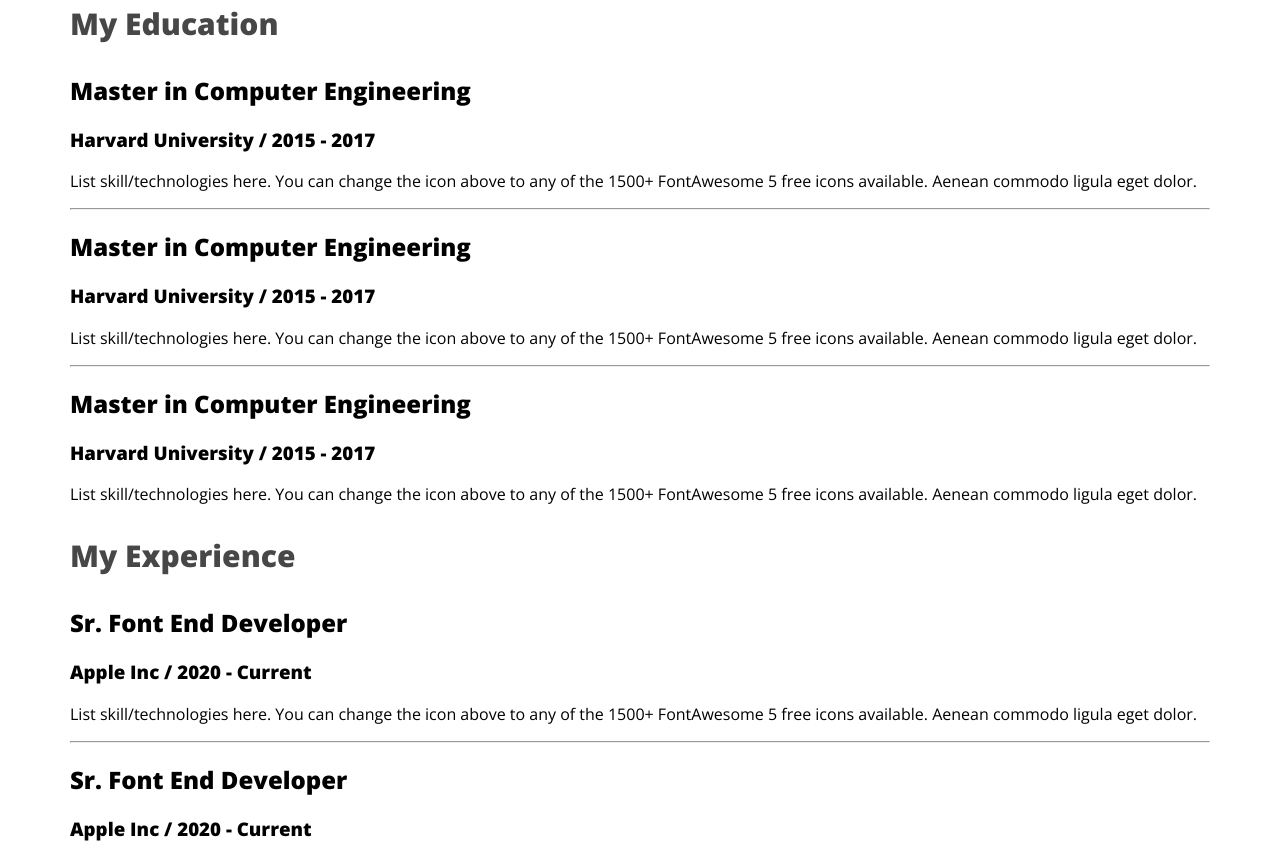
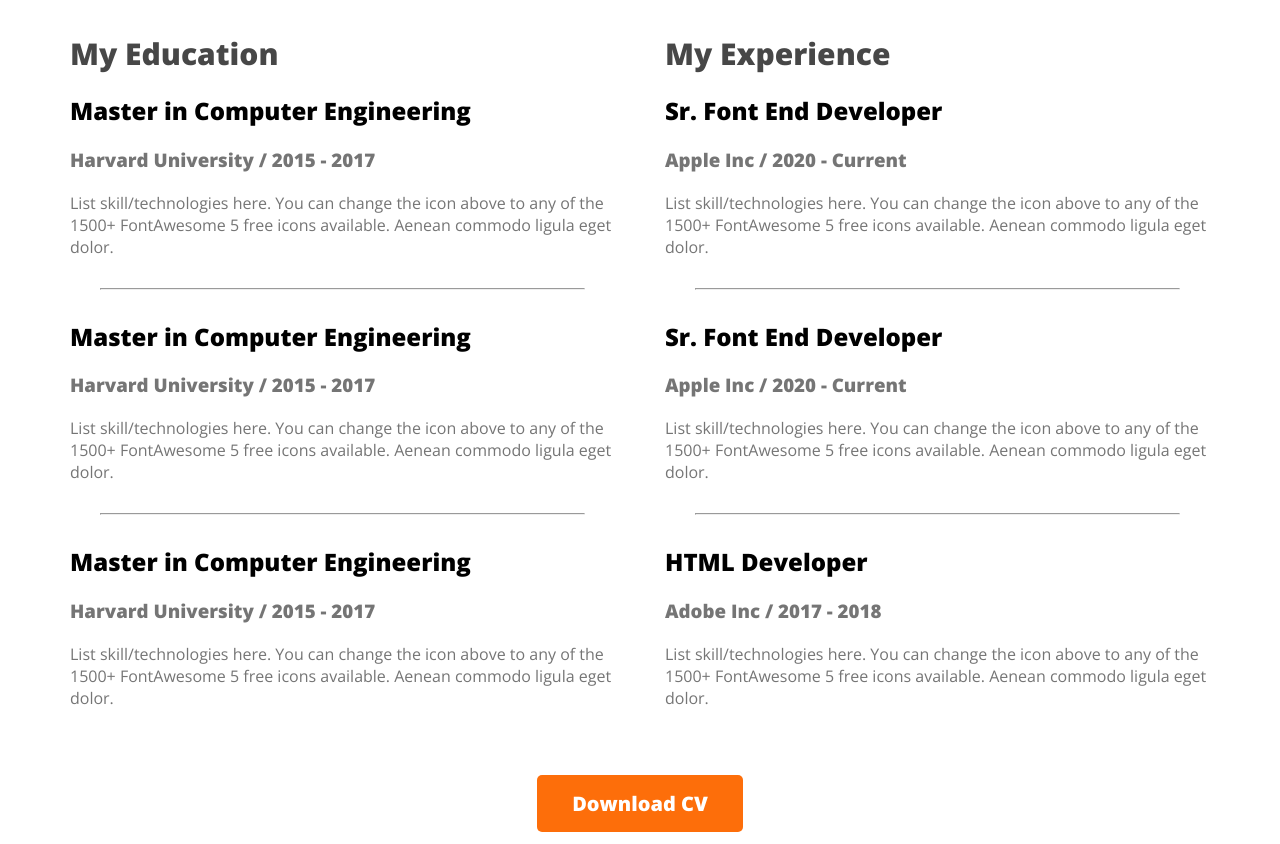
Before and after one commit to kamruzzaman-leeon/webdeveloper-portfolio, a plain HTML site: page index.html in a window 1280 px wide. Shown: the part 2406-3250 px from the top of the page. Drawn offline with nearby package versions, Linux system fonts and the light colour scheme.

Commit message:
resume details & download cv button added

```diff
--- a/index.html
+++ b/index.html
@@ -111,7 +111,7 @@
         <section>
             <h3 class="section-title">A summary of My Resume</h3>
 
-            <div class="resume-continer">
+            <div class="resume-container">
                 <!-- .resume-column*2>h3.resume-column-title -->
                 <div class="resume-column">
                     <h3 class="resume-column-title">My Education</h3>
@@ -175,6 +175,9 @@
 
                 </div>
             </div>
+            <div class="download-cv">
+                <button class="btn-primary">Download CV</button>
+            </div>
         </section>
 
         <footer>
--- a/styles/portfolio.css
+++ b/styles/portfolio.css
@@ -1,12 +1,12 @@
 /* common shared styles */
 
 * {
-    font-family: 'Lato', sans-serif;
-    font-family: 'Open Sans', sans-serif;
+  font-family: "Lato", sans-serif;
+  font-family: "Open Sans", sans-serif;
 }
 
 .text-primary {
-    color: #FD6E0A;
+  color: #fd6e0a;
 }
 
 .section-title {
@@ -22,7 +22,6 @@
   color: #757575;
   text-align: center;
   font-size: 18px;
-
 }
 
 /* nav related styles */
@@ -39,7 +38,7 @@ nav {
   font-weight: 800;
 }
 
-nav>ul {
+nav > ul {
   display: flex;
   align-items: center;
 }
@@ -56,7 +55,7 @@ nav a {
 
 .btn-primary {
   border-radius: 5px;
-    background: #FD6E0A;
+  background: #fd6e0a;
   border: 0px;
   font-size: 20px;
   color: white;
@@ -66,8 +65,8 @@ nav a {
 
 /* header related styles */
 .header {
-    background: #FFF8F3;
-    background-image: url('../images/header_bg.png');
+  background: #fff8f3;
+  background-image: url("../images/header_bg.png");
   background-repeat: no-repeat;
   background-position: bottom right;
 }
@@ -121,7 +120,7 @@ main section {
 .about {
   padding: 130px;
   border-radius: 10px;
-    background: #FFF8F3;
+  background: #fff8f3;
   margin: 130px 0px;
 }
 
@@ -132,7 +131,6 @@ main section {
 
 .about-info {
   text-align: center;
-
 }
 
 /* skills related styles */
@@ -149,7 +147,7 @@ main section {
   padding: 30px;
   gap: 24px;
   border-radius: 5px;
-    background: #FFF;
+  background: #fff;
   box-shadow: 0px 6px 50px 0px rgba(0, 0, 0, 0.06);
 }
 
@@ -162,7 +160,29 @@ main section {
 .resume-column-title {
   color: #474747;
   font-size: 30px;
-    font-style: normal;
   font-weight: 700;
-    line-height: normal;
+  margin-bottom: 10px;
+
 }
+.resume-container{
+    display:flex;
+    gap: 50px;
+}
+
+.resume-item-institute{
+    margin-bottom: 20px;
+    margin-top: 0px;
+}
+
+.resume-item-institute ,.resume-item-description {
+  color: #757575;
+ }
+
+.resume-container hr{
+    margin: 30px;
+}
+
+.download-cv{
+    text-align: center;
+    margin-top: 50px;
+}
```
Lines whose indentation alone changed are shown as unchanged.
